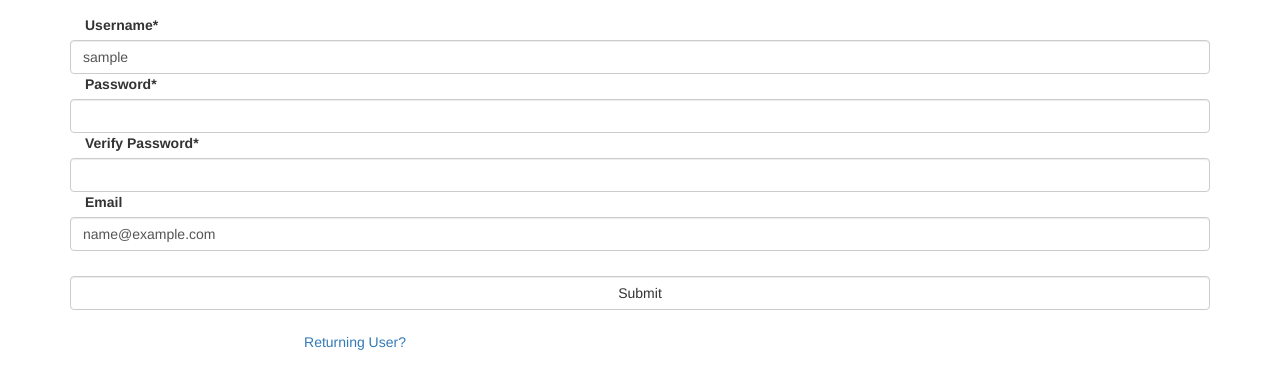
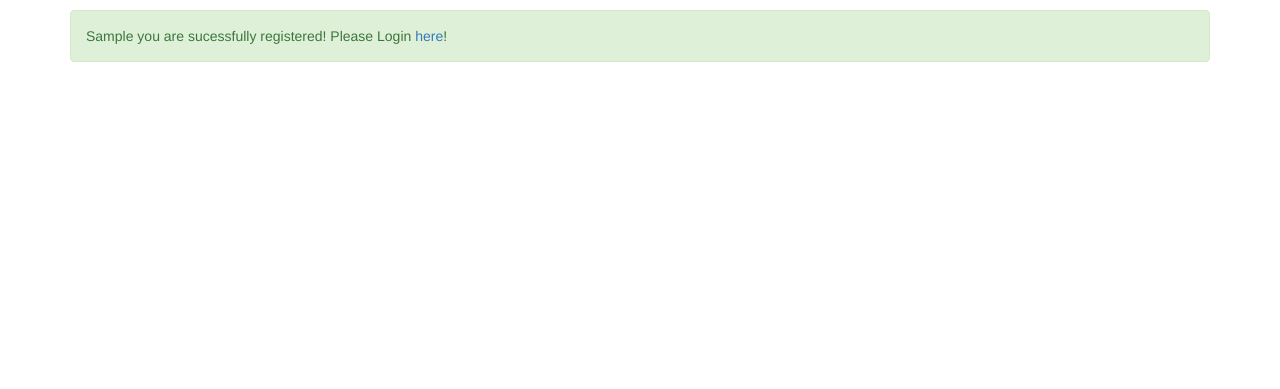
Before and after one commit to mascot6699/udacity-full-stack, a Flask app: template Multi User Blog/Multi User Blog/templates/register.html in a window 1280 px wide. Shown: the part 46-435 px from the top of the page. Run offline with Flask 2, Linux system fonts and the light colour scheme; the template is opened without the code that fills it: most values are stand-ins (such as "Sample title", 1, 10 or a date in 2020); some libraries are stand-ins or nearby versions.

Commit message:
Template changes to handle errors

```diff
--- a/Multi User Blog/Multi User Blog/static/css/index.css
+++ b/Multi User Blog/Multi User Blog/static/css/index.css
@@ -2,7 +2,13 @@
     font-size: 42px;
     font-weight: 900;
 }
-
 .height-adjust{
     margin-top: 4%;
 }
+.signup-container {
+    background-color: #fff;
+    border-radius: 3px;
+    box-shadow: 0 2px 6px 0 rgba(0,0,0,.44);
+    padding: 0;
+    max-width: 40%;
+}
--- a/Multi User Blog/Multi User Blog/templates/base.html
+++ b/Multi User Blog/Multi User Blog/templates/base.html
@@ -10,7 +10,7 @@
 <body>
   {% block nav %}
   {% include "nav.html" %}
-  {% endblock %}t
+  {% endblock %}
   <div class="container height-adjust">
     {% block header %}
     <div class="header">
--- a/Multi User Blog/Multi User Blog/templates/register.html
+++ b/Multi User Blog/Multi User Blog/templates/register.html
@@ -10,37 +10,44 @@
 {% block content %}
   <style type="text/css">
     .label {text-align: right}
-  .error {color: red}
   </style>
+
+  {% if new_user %}
+    <div class="active alert alert-success">
+      {{new_user}} you are sucessfully registered! Please Login <a href="/login">here</a>!
+    </div>
+
+  {% else %}
+    {% if error_email %}
+      <span class="text-danger">{{error_email}}</span>
+    {% endif %}
+    {% if error_username %}
+      <span class="text-danger">{{error_username}}</span>
+    {% endif %}
+    {% if error_password %}
+      <span class="text-danger">{{error_password}}</span>
+    {% endif %}
+    {% if error_verify %}
+      <span class="text-danger">{{error_verify}}</span>
+    {% endif %}
+
     <div class="signup-container">
-  <form method="post" role="form" class="form-vertical">
+      <form method="post" role="form" class="form-vertical" action="/register">
         <div class="form-group">
           <label class="col-md-6">Username*</label>
           <input required class="form-control col-md-6" type="text" name="username" value="{{username}}">
-      {% if error_username %}
-      <span class="text-danger">{{error_username}}</span>
-      {% endif %}
         </div>
         <div class="form-group">
           <label class="col-md-6">Password*</label>
           <input required class="form-control col-md-6" type="password" name="password" value="">
-      {% if error_password %}
-      <span class="text-danger">{{error_password}}</span>
-      {% endif %}
         </div>
         <div class="form-group">
           <label class="col-md-6">Verify Password*</label>
           <input required class="form-control col-md-6" type="password" name="verify" value="">
-      {% if error_verify %}
-      <span class="text-danger">{{error_verify}}</span>
-      {% endif %}
         </div>
         <div class="form-group">
           <label class="col-md-6">Email</label>
           <input class="form-control col-md-6" type="text" name="email" value="{{email}}">
-      {% if error_email %}
-      <span class="text-danger">{{error_email}}</span>
-      {% endif %}
         </div>
         <div class="form-group">
           <label class="col-md-6">&nbsp;</label>
@@ -53,4 +60,7 @@
         </div>
       </div>
     </div>
+
+  {% endif %}
+
 {% endblock %}
```
Also changed, not shown: Multi User Blog/Multi User Blog/templates/login.html (+19 -4 lines), Multi User Blog/Multi User Blog/index.yaml (line endings or trailing spaces). Lines whose indentation alone changed are shown as unchanged.
